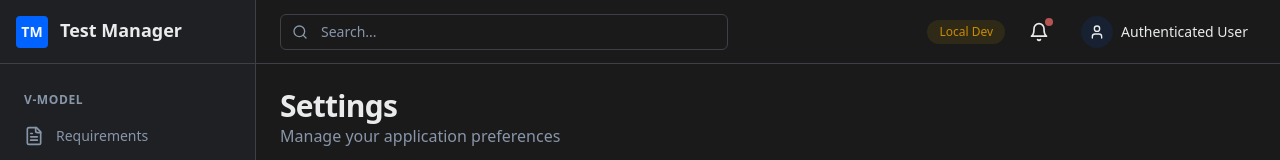
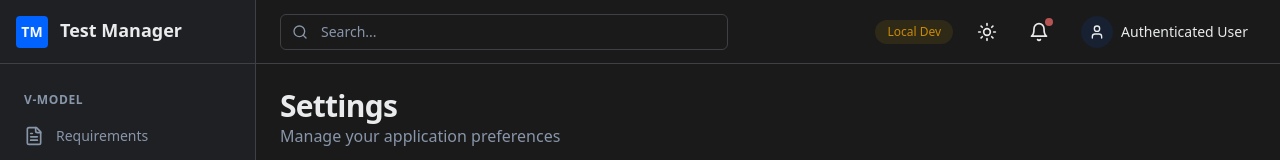
Before and after one commit to JotaBlanco/comma-car-segments-ingest, a Next.js app in the folder frontend/: page /settings in a window 1280 px wide. Shown: the top 160 px of the page. Built offline with nearby package versions, Linux system fonts and the light colour scheme; no server answers.

Commit message:
feat(ui): add a theme toggle to the header

```diff
--- a/frontend/components/layout/header.tsx
+++ b/frontend/components/layout/header.tsx
@@ -1,7 +1,8 @@
 "use client"
 
 import Link from "next/link"
-import { Bell, Search, User, X, ArrowLeft, LogOut } from "lucide-react"
+import { Bell, Search, User, X, ArrowLeft, LogOut, Moon, Sun } from "lucide-react"
+import { useTheme } from "next-themes"
 import { useState } from "react"
 import { Button } from "@/components/ui/button"
 import { useQuixAuth } from "@/lib/contexts/quix-auth-context"
@@ -26,6 +27,7 @@ interface HeaderProps {
 export function Header({ backLink }: HeaderProps) {
   const [searchInput, setSearchInput] = useState("")
   const { userName, userEmail, isEmbedded, clearTokenAndPrompt } = useQuixAuth()
+  const { resolvedTheme, setTheme } = useTheme()
 
   return (
     <header className="sticky top-0 z-30 flex h-16 items-center border-b bg-background px-6">
@@ -70,6 +72,21 @@ export function Header({ backLink }: HeaderProps) {
               Local Dev
             </div>
           )}
+
+          {/* Theme toggle - light mode existed only in Settings, so nobody found it. */}
+          <button
+            type="button"
+            aria-label="Toggle theme"
+            title={resolvedTheme === "dark" ? "Switch to light" : "Switch to dark"}
+            onClick={() => setTheme(resolvedTheme === "dark" ? "light" : "dark")}
+            className="rounded-lg p-2 hover:bg-accent"
+          >
+            {resolvedTheme === "dark" ? (
+              <Sun className="h-5 w-5" />
+            ) : (
+              <Moon className="h-5 w-5" />
+            )}
+          </button>
 
           {/* Notifications */}
           <button className="relative rounded-lg p-2 hover:bg-accent">
```
